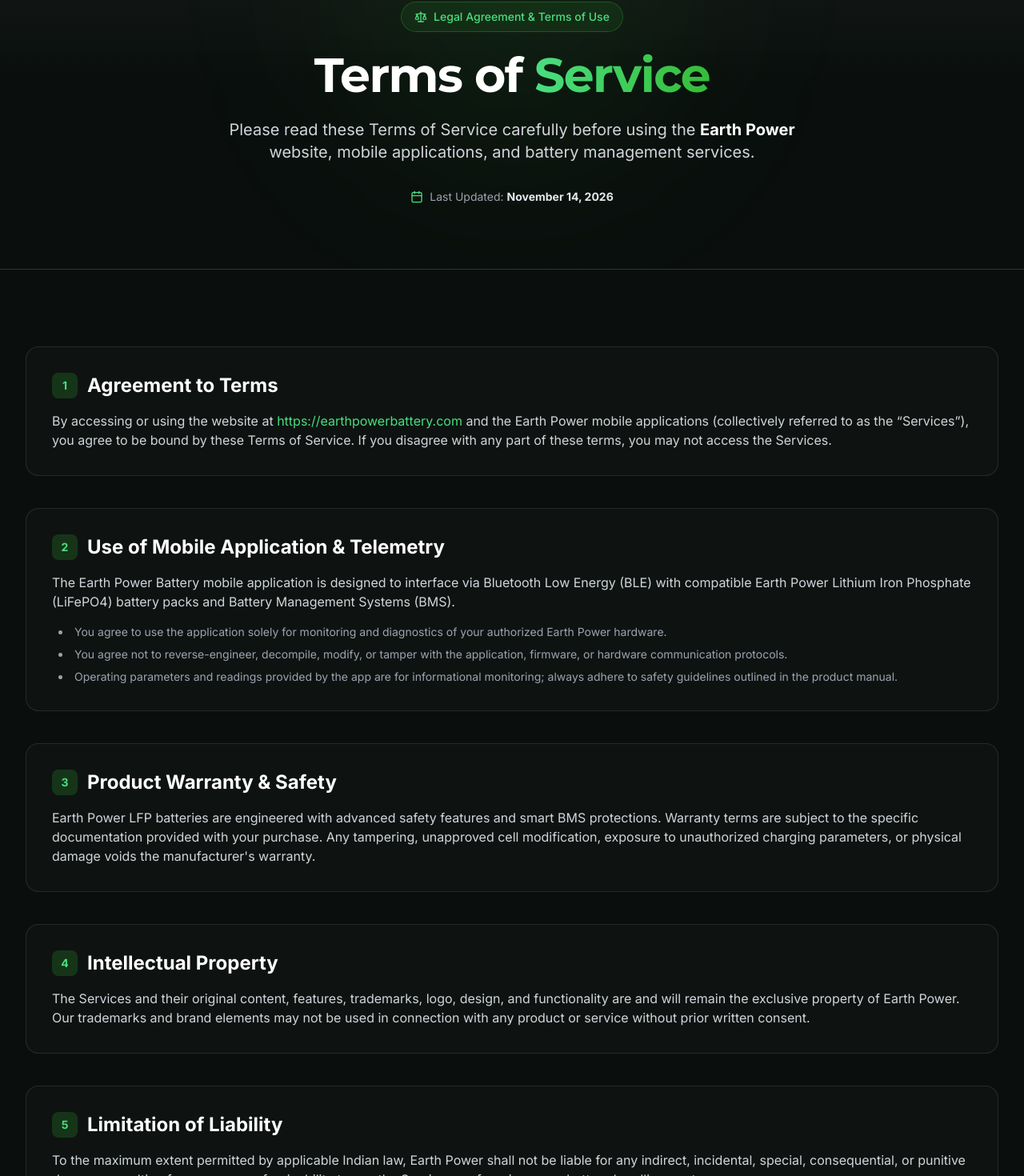
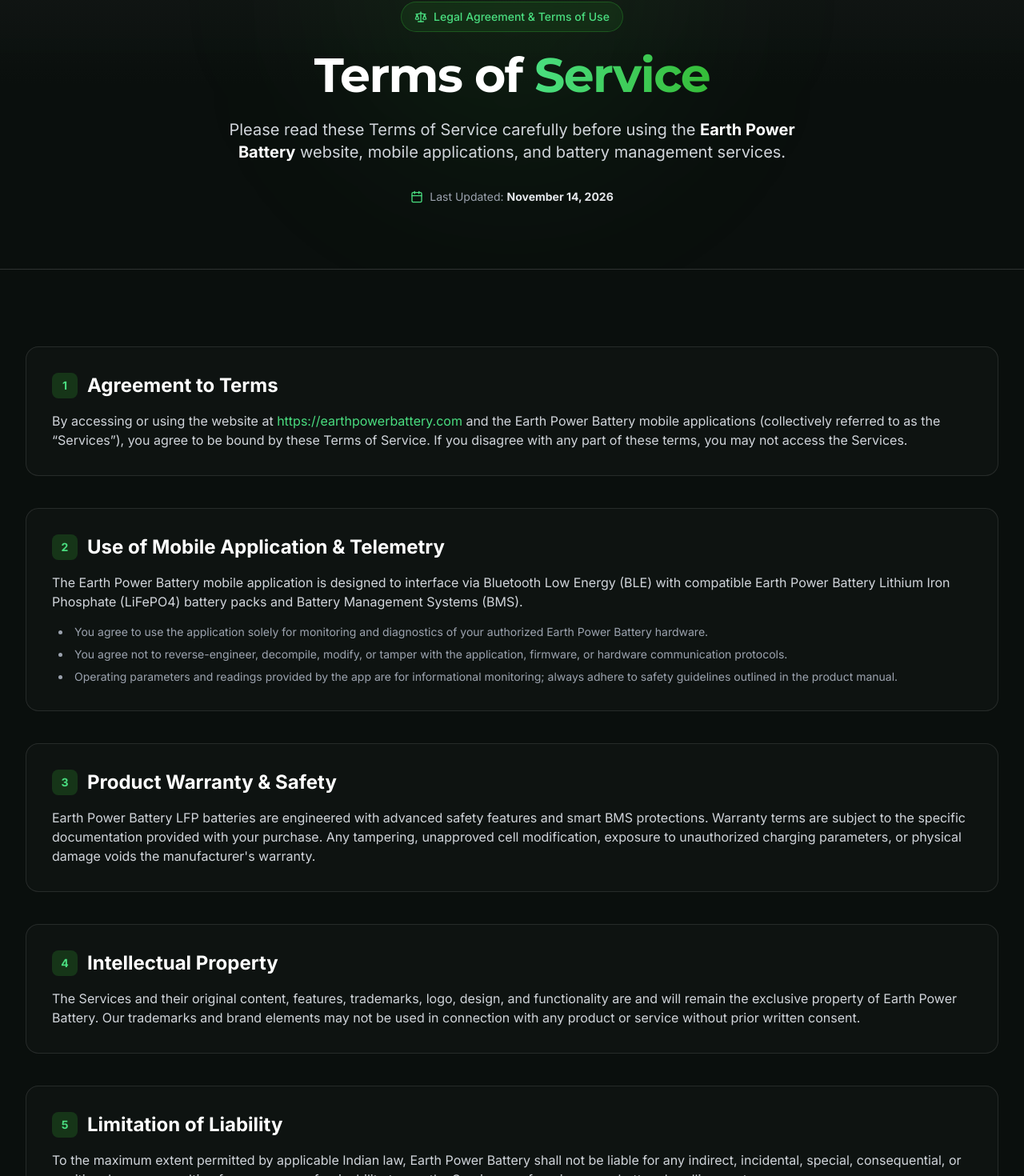
Before and after one commit to JatinNarang1/earthpower.com, a Next.js app: page /terms in a window 1280 px wide. Shown: the part 126-1596 px from the top of the page at 80% size. Built offline with nearby package versions, Linux system fonts and the light colour scheme.

Commit message:
fix: update official entity name to Earth Power Battery

```diff
--- a/app/privacy/page.tsx
+++ b/app/privacy/page.tsx
@@ -65,7 +65,7 @@ export default function PrivacyPolicyPage() {
           </h1>
 
           <p className="text-lg md:text-xl text-gray-300 max-w-3xl mx-auto leading-relaxed mb-8">
-            Welcome to <strong className="text-white">Earth Power</strong>. This Privacy Policy explains how we collect, use, disclose, and safeguard your information when you use our official mobile application (&ldquo;<strong className="text-white">Earth Power Battery</strong>&rdquo;) on <strong className="text-white">iOS (Apple App Store)</strong>, <strong className="text-white">Android (Google Play Store)</strong>, and our web services.
+            Welcome to <strong className="text-white">Earth Power Battery</strong>. This Privacy Policy explains how we collect, use, disclose, and safeguard your information when you use our official mobile application (&ldquo;<strong className="text-white">Earth Power Battery</strong>&rdquo;) on <strong className="text-white">iOS (Apple App Store)</strong>, <strong className="text-white">Android (Google Play Store)</strong>, and our web services.
           </p>
 
           {/* Compliance & Meta Badges */}
@@ -192,7 +192,7 @@ export default function PrivacyPolicyPage() {
                   <Building className="w-5 h-5 mr-2" /> Application Developer &amp; Data Controller:
                 </p>
                 <p className="text-sm leading-relaxed mt-2 text-gray-300">
-                  <strong className="text-white">Entity:</strong> Earth Power<br />
+                  <strong className="text-white">Entity:</strong> Earth Power Battery<br />
                   <strong className="text-white">Application Name:</strong> Earth Power Battery (iOS &amp; Android)<br />
                   <strong className="text-white">Registered Address:</strong> G.F. 960, Block G, DSIDC Industrial Area Narela, New Delhi – 110040, India<br />
                   <strong className="text-white">Official Contact Email:</strong> earthpowerjourney@gmail.com<br />
@@ -242,7 +242,7 @@ export default function PrivacyPolicyPage() {
                       Battery Telemetry &amp; BMS Diagnostics Data
                     </h3>
                     <p className="text-sm text-gray-400">
-                      To provide live telemetry instrumentation and safety monitoring, the App communicates with the on-board Battery Management System (BMS) of your Earth Power LFP battery pack:
+                      To provide live telemetry instrumentation and safety monitoring, the App communicates with the on-board Battery Management System (BMS) of your Earth Power Battery LFP battery pack:
                     </p>
                     <ul className="list-disc list-inside space-y-1.5 text-sm text-gray-300 ml-2">
                       <li>Total battery pack voltage (V), individual cell voltages, and cell balance metrics.</li>
@@ -298,7 +298,7 @@ export default function PrivacyPolicyPage() {
                       },
                       {
                         title: 'Account & Warranty Management',
-                        desc: 'Authenticate genuine Earth Power hardware, track warranty coverage, process claims, and maintain service records.',
+                        desc: 'Authenticate genuine Earth Power Battery hardware, track warranty coverage, process claims, and maintain service records.',
                       },
                       {
                         title: 'Technical Support & Troubleshooting',
@@ -336,7 +336,7 @@ export default function PrivacyPolicyPage() {
 
                 <div className="space-y-4 text-gray-300 leading-relaxed text-sm sm:text-base">
                   <div className="p-4 rounded-xl bg-earth-green-500/10 border border-earth-green-500/30 text-white font-medium">
-                    🛡️ <strong className="text-earth-neon-green">Strict Zero-Sale Guarantee:</strong> Earth Power does not sell, rent, monetize, or trade your personal information or battery telemetry with third parties or data brokers.
+                    🛡️ <strong className="text-earth-neon-green">Strict Zero-Sale Guarantee:</strong> Earth Power Battery does not sell, rent, monetize, or trade your personal information or battery telemetry with third parties or data brokers.
                   </div>
 
                   <p>
@@ -347,7 +347,7 @@ export default function PrivacyPolicyPage() {
                       <strong className="text-gray-200">Third-Party Service Providers:</strong> We may share your information with trusted infrastructure providers that perform services on our behalf, including cloud database hosting, server infrastructure, data analysis, email/SMS delivery, and customer service. All providers are bound by strict confidentiality obligations.
                     </li>
                     <li>
-                      <strong className="text-gray-200">Authorized Dealers &amp; Service Centers:</strong> If you request on-site battery maintenance, inspection, or warranty replacement, your contact information and battery serial details may be shared with your local authorized Earth Power technician.
+                      <strong className="text-gray-200">Authorized Dealers &amp; Service Centers:</strong> If you request on-site battery maintenance, inspection, or warranty replacement, your contact information and battery serial details may be shared with your local authorized Earth Power Battery technician.
                     </li>
                     <li>
                       <strong className="text-gray-200">Legal Requirements &amp; Safety:</strong> If required by law, subpoena, court order, or to prevent fraudulent activity or imminent bodily harm, we may disclose your information to lawful authorities.
@@ -394,7 +394,7 @@ export default function PrivacyPolicyPage() {
                         <span>Protected BLE Handshakes</span>
                       </div>
                       <p className="text-xs text-gray-400">
-                        Bluetooth communication with the Earth Power BMS uses authenticated device handshakes to prevent unauthorized tampering.
+                        Bluetooth communication with the Earth Power Battery BMS uses authenticated device handshakes to prevent unauthorized tampering.
                       </p>
                     </div>
                     <div className="p-4 rounded-xl bg-white/[0.03] border border-white/5">
@@ -519,7 +519,7 @@ export default function PrivacyPolicyPage() {
                             iOS: <code>NSBluetoothAlwaysUsageDescription</code> / Android: <code>BLUETOOTH_SCAN, BLUETOOTH_CONNECT</code>
                           </p>
                           <p className="text-sm text-gray-400 mt-1">
-                            <strong>Why we need it:</strong> Required to scan for, discover, securely pair with, and stream real-time operational telemetry from your Earth Power LFP battery BMS.
+                            <strong>Why we need it:</strong> Required to scan for, discover, securely pair with, and stream real-time operational telemetry from your Earth Power Battery BMS.
                           </p>
                         </div>
                       </div>
@@ -542,7 +542,7 @@ export default function PrivacyPolicyPage() {
                             <strong>Operating System Context:</strong> On Android operating systems, Bluetooth Low Energy (BLE) scanning APIs are categorized under location permissions by the OS.
                           </p>
                           <p className="text-sm text-earth-neon-green/90 mt-1.5 font-medium">
-                            <strong>Our Commitment:</strong> Earth Power does NOT track, log, or sell your physical GPS location or journey routes. Location access is strictly used to trigger Android BLE hardware scanning.
+                            <strong>Our Commitment:</strong> Earth Power Battery does NOT track, log, or sell your physical GPS location or journey routes. Location access is strictly used to trigger Android BLE hardware scanning.
                           </p>
                         </div>
                       </div>
@@ -620,7 +620,7 @@ export default function PrivacyPolicyPage() {
                         Data Used to Track You
                       </h4>
                       <p className="text-xs text-gray-400">
-                        <strong className="text-earth-neon-green">None.</strong> Earth Power does NOT track users across apps and websites owned by other companies for advertising purposes.
+                        <strong className="text-earth-neon-green">None.</strong> Earth Power Battery does NOT track users across apps and websites owned by other companies for advertising purposes.
                       </p>
                     </div>
 
@@ -695,7 +695,7 @@ export default function PrivacyPolicyPage() {
 
                 <div className="space-y-4 text-gray-300 leading-relaxed text-sm sm:text-base">
                   <p>
-                    Earth Power&apos;s mobile app and battery systems are engineered for commercial, industrial, and adult consumer electric mobility applications (vehicle owners, fleet operators, dealers, and technicians).
+                    The Earth Power Battery mobile app and battery systems are engineered for commercial, industrial, and adult consumer electric mobility applications (vehicle owners, fleet operators, dealers, and technicians).
                   </p>
                   <p>
                     Our services are not intended for use by children under the age of 13 (or under 16 where applicable). We do not knowingly solicit or collect personal identifiable information from children. If we discover that a child under 13 has provided personal data to us, we take immediate steps to permanently delete such information. If you believe your child has submitted data to us, please notify us immediately at <a href="mailto:earthpowerjourney@gmail.com" className="text-earth-neon-green hover:underline">earthpowerjourney@gmail.com</a>.
@@ -740,7 +740,7 @@ export default function PrivacyPolicyPage() {
                     <div className="flex items-start space-x-3">
                       <Building className="w-5 h-5 text-earth-neon-green flex-shrink-0 mt-1" />
                       <div>
-                        <h4 className="font-bold text-white text-base">Earth Power Support</h4>
+                        <h4 className="font-bold text-white text-base">Earth Power Battery Support</h4>
                         <p className="text-sm text-gray-400">Attn: Privacy &amp; Data Protection Team</p>
                       </div>
                     </div>
--- a/app/terms/page.tsx
+++ b/app/terms/page.tsx
@@ -14,13 +14,13 @@ import {
 } from 'lucide-react'
 
 export const metadata: Metadata = {
-  title: 'Terms of Service | Earth Power',
+  title: 'Terms of Service | Earth Power Battery',
   description:
-    'Terms of Service and legal agreement governing the use of Earth Power website, mobile applications, and LFP battery products.',
+    'Terms of Service and legal agreement governing the use of Earth Power Battery website, mobile applications, and LFP battery products.',
   openGraph: {
-    title: 'Terms of Service - Earth Power',
+    title: 'Terms of Service - Earth Power Battery',
     description:
-      'Terms of Service governing the use of Earth Power website and Earth Power Battery mobile applications.',
+      'Terms of Service governing the use of Earth Power Battery website and Earth Power Battery mobile applications.',
     url: 'https://earthpowerbattery.com/terms',
   },
 }
@@ -37,7 +37,7 @@ export default function TermsOfServicePage() {
         <div className="container-custom relative z-10 text-center">
           <div className="inline-flex items-center space-x-2 px-4 py-2 rounded-full bg-earth-green-500/10 border border-earth-green-500/30 text-earth-neon-green text-sm font-medium mb-6 backdrop-blur-sm">
             <Scale className="w-4 h-4 text-earth-neon-green" />
-            <span>Legal Agreement & Terms of Use</span>
+            <span>Legal Agreement &amp; Terms of Use</span>
           </div>
 
           <h1 className="text-4xl sm:text-5xl md:text-6xl font-bold font-display text-white mb-6 tracking-tight">
@@ -45,7 +45,7 @@ export default function TermsOfServicePage() {
           </h1>
 
           <p className="text-lg md:text-xl text-gray-300 max-w-3xl mx-auto leading-relaxed mb-8">
-            Please read these Terms of Service carefully before using the <strong className="text-white">Earth Power</strong> website, mobile applications, and battery management services.
+            Please read these Terms of Service carefully before using the <strong className="text-white">Earth Power Battery</strong> website, mobile applications, and battery management services.
           </p>
 
           <div className="flex items-center justify-center space-x-2 text-sm text-gray-400">
@@ -69,20 +69,20 @@ export default function TermsOfServicePage() {
                 <Link href="/" className="text-earth-neon-green hover:underline">
                   https://earthpowerbattery.com
                 </Link>{' '}
-                and the Earth Power mobile applications (collectively referred to as the &ldquo;Services&rdquo;), you agree to be bound by these Terms of Service. If you disagree with any part of these terms, you may not access the Services.
+                and the Earth Power Battery mobile applications (collectively referred to as the &ldquo;Services&rdquo;), you agree to be bound by these Terms of Service. If you disagree with any part of these terms, you may not access the Services.
               </p>
             </section>
 
             <section className="p-8 rounded-2xl bg-white/[0.02] border border-white/10 space-y-4">
               <h2 className="text-2xl font-bold text-white flex items-center">
                 <span className="w-8 h-8 rounded-lg bg-earth-green-500/20 text-earth-neon-green flex items-center justify-center text-sm mr-3">2</span>
-                Use of Mobile Application & Telemetry
+                Use of Mobile Application &amp; Telemetry
               </h2>
               <p>
-                The Earth Power Battery mobile application is designed to interface via Bluetooth Low Energy (BLE) with compatible Earth Power Lithium Iron Phosphate (LiFePO4) battery packs and Battery Management Systems (BMS).
+                The Earth Power Battery mobile application is designed to interface via Bluetooth Low Energy (BLE) with compatible Earth Power Battery Lithium Iron Phosphate (LiFePO4) battery packs and Battery Management Systems (BMS).
               </p>
               <ul className="list-disc list-inside space-y-2 text-sm text-gray-400 ml-2">
-                <li>You agree to use the application solely for monitoring and diagnostics of your authorized Earth Power hardware.</li>
+                <li>You agree to use the application solely for monitoring and diagnostics of your authorized Earth Power Battery hardware.</li>
                 <li>You agree not to reverse-engineer, decompile, modify, or tamper with the application, firmware, or hardware communication protocols.</li>
                 <li>Operating parameters and readings provided by the app are for informational monitoring; always adhere to safety guidelines outlined in the product manual.</li>
               </ul>
@@ -91,10 +91,10 @@ export default function TermsOfServicePage() {
             <section className="p-8 rounded-2xl bg-white/[0.02] border border-white/10 space-y-4">
               <h2 className="text-2xl font-bold text-white flex items-center">
                 <span className="w-8 h-8 rounded-lg bg-earth-green-500/20 text-earth-neon-green flex items-center justify-center text-sm mr-3">3</span>
-                Product Warranty & Safety
+                Product Warranty &amp; Safety
               </h2>
               <p>
-                Earth Power LFP batteries are engineered with advanced safety features and smart BMS protections. Warranty terms are subject to the specific documentation provided with your purchase. Any tampering, unapproved cell modification, exposure to unauthorized charging parameters, or physical damage voids the manufacturer&apos;s warranty.
+                Earth Power Battery LFP batteries are engineered with advanced safety features and smart BMS protections. Warranty terms are subject to the specific documentation provided with your purchase. Any tampering, unapproved cell modification, exposure to unauthorized charging parameters, or physical damage voids the manufacturer&apos;s warranty.
               </p>
             </section>
 
@@ -104,7 +104,7 @@ export default function TermsOfServicePage() {
                 Intellectual Property
               </h2>
               <p>
-                The Services and their original content, features, trademarks, logo, design, and functionality are and will remain the exclusive property of Earth Power. Our trademarks and brand elements may not be used in connection with any product or service without prior written consent.
+                The Services and their original content, features, trademarks, logo, design, and functionality are and will remain the exclusive property of Earth Power Battery. Our trademarks and brand elements may not be used in connection with any product or service without prior written consent.
               </p>
             </section>
 
@@ -114,14 +114,14 @@ export default function TermsOfServicePage() {
                 Limitation of Liability
               </h2>
               <p>
-                To the maximum extent permitted by applicable Indian law, Earth Power shall not be liable for any indirect, incidental, special, consequential, or punitive damages resulting from your use of or inability to use the Services, or from improper battery handling or storage.
+                To the maximum extent permitted by applicable Indian law, Earth Power Battery shall not be liable for any indirect, incidental, special, consequential, or punitive damages resulting from your use of or inability to use the Services, or from improper battery handling or storage.
               </p>
             </section>
 
             <section className="p-8 rounded-2xl bg-white/[0.02] border border-white/10 space-y-4">
               <h2 className="text-2xl font-bold text-white flex items-center">
                 <span className="w-8 h-8 rounded-lg bg-earth-green-500/20 text-earth-neon-green flex items-center justify-center text-sm mr-3">6</span>
-                Governing Law & Dispute Resolution
+                Governing Law &amp; Dispute Resolution
               </h2>
               <p>
                 These Terms shall be governed and construed in accordance with the laws of India. Any disputes arising in connection with these Terms or the Services shall be subject to the exclusive jurisdiction of the competent courts in New Delhi, India.
@@ -134,7 +134,7 @@ export default function TermsOfServicePage() {
                 Contact Information
               </h2>
               <div className="p-4 rounded-xl bg-white/[0.03] border border-white/5 space-y-2 text-sm text-gray-300">
-                <p><strong>Earth Power</strong></p>
+                <p><strong>Earth Power Battery</strong></p>
                 <p>G.F. 960, Block G, DSIDC Industrial Area Narela, New Delhi – 110040, India</p>
                 <p>Phone: +011 41435047</p>
                 <p>Email: <a href="mailto:earthpowerjourney@gmail.com" className="text-earth-neon-green hover:underline">earthpowerjourney@gmail.com</a></p>
```
